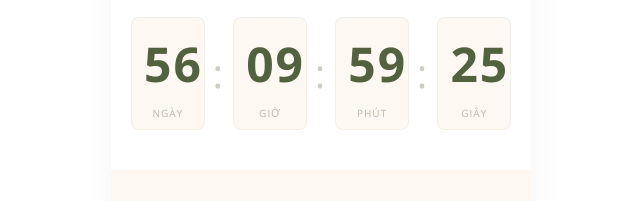
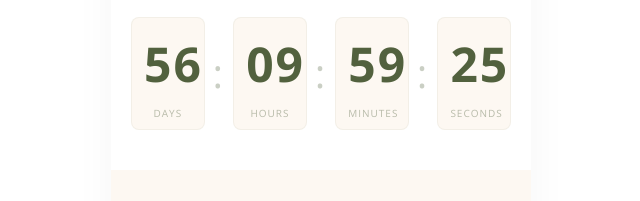
Before and after one commit to santrung-wedding/RSVP, a plain HTML site: page index.html in a window 1280 px wide. Shown: the part 2330-2531 px from the top of the page, 319-959 px from the left. Drawn offline with nearby package versions, Linux system fonts and the light colour scheme.

Commit message:
Update index.html

```diff
--- a/index.html
+++ b/index.html
@@ -1562,22 +1562,22 @@
                 <div class="countdown-grid" id="countdownDisplay">
                     <div class="countdown-item">
                         <span id="cdDays">00</span>
-                        <div class="label">Ngày</div>
+                        <div class="label">Days</div>
                     </div>
                     <span class="countdown-sep">:</span>
                     <div class="countdown-item">
                         <span id="cdHours">00</span>
-                        <div class="label">Giờ</div>
+                        <div class="label">Hours</div>
                     </div>
                     <span class="countdown-sep">:</span>
                     <div class="countdown-item">
                         <span id="cdMinutes">00</span>
-                        <div class="label">Phút</div>
+                        <div class="label">Minutes</div>
                     </div>
                     <span class="countdown-sep">:</span>
                     <div class="countdown-item">
                         <span id="cdSeconds">00</span>
-                        <div class="label">Giây</div>
+                        <div class="label">Seconds</div>
                     </div>
                 </div>
             </div>
```
